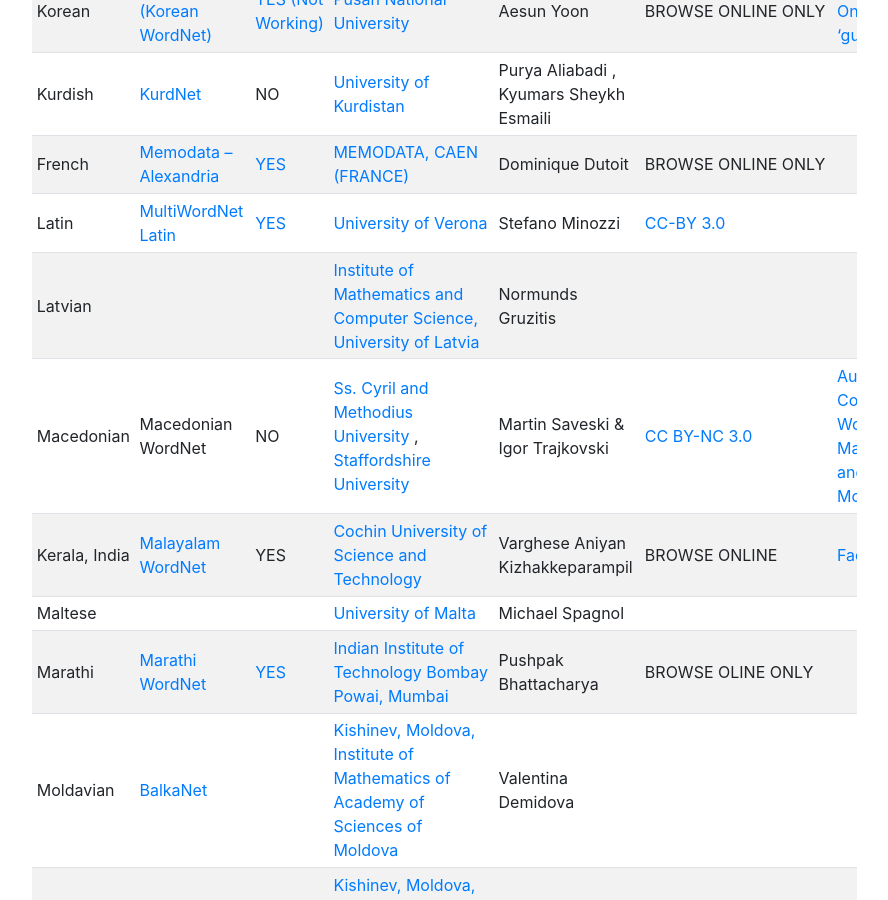
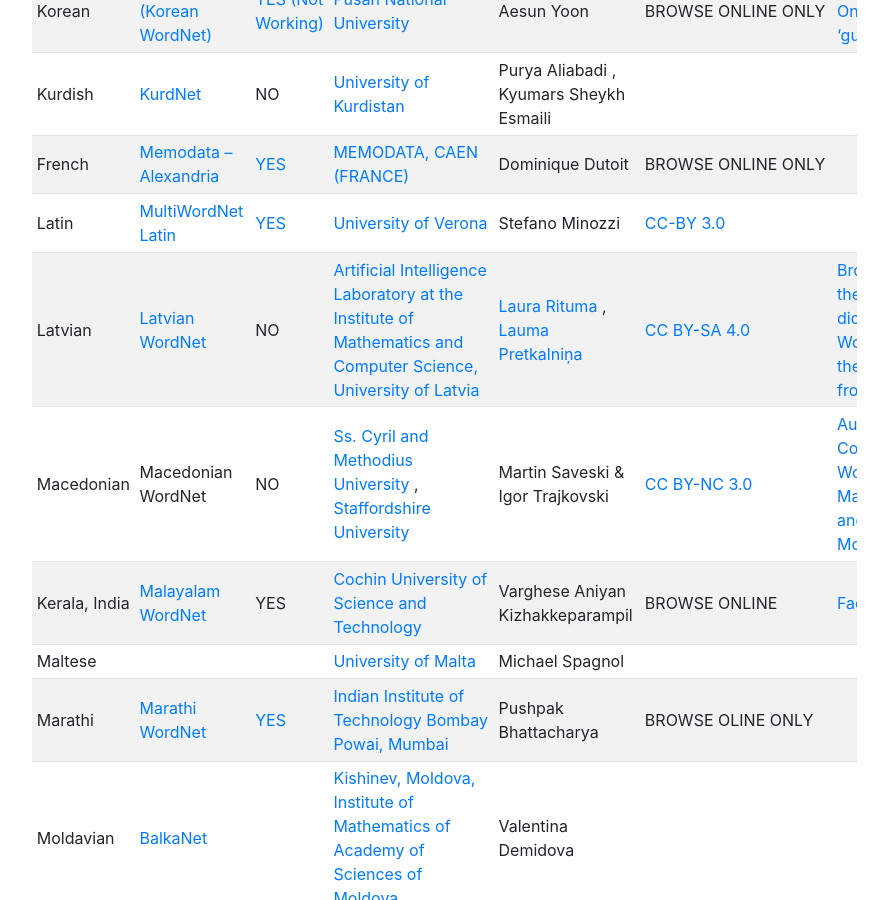
Before and after one commit to globalwordnet/globalwordnet.github.io, a Jekyll site: the page built from resources/wordnets-in-the-world.md, in a window 1280 px wide and 900 px high, scrolled down 5146 px. Shown: the whole window, without its empty margins (338-1226 px from the left). Built offline with Jekyll 4.4.1, drawn with Linux system fonts in a browser that asks for light colours; nearby versions of some CDN libraries.

Commit message:
Updating info about Latvian WordNet

```diff
--- a/_data/wordnets.yaml
+++ b/_data/wordnets.yaml
@@ -988,25 +988,29 @@
   - - MultiWordNet Latin
     - http://multiwordnet.fbk.eu/english/home.php
 - contact:
-  - - Normunds Gruzitis
-    - ''
-  developer:
-  - - Institute of Mathematics and Computer Science, University of Latvia
-    - http://www.lumii.lv/Pages/computer.htm
+  - - Laura Rituma
+    - laura@ailab.lv
+  - - Lauma Pretkalniņa
+    - lauma@ailab.lv
+  developer:
+  - - Artificial Intelligence Laboratory at the Institute of Mathematics and Computer Science, University of Latvia
+    - https://ailab.lv/en/
   language:
   - Latvian
   license:
-  - - ''
-    - ''
-  online:
-  - - ''
-    - ''
-  other:
-  - - ''
-    - ''
-  title:
-  - - ''
-    - ''
+  - - CC BY-SA 4.0
+    - http://creativecommons.org/licenses/by-sa/4.0/
+  online:
+  - - 'NO'
+    - ''
+  other:
+  - - Browse Tēzaurs.lv - the largest Latvian dictionary and WordNet
+    - https://tezaurs.lv/
+  - - Download the latest release from CLARIN-LV
+    - http://hdl.handle.net/20.500.12574/137
+  title:
+  - - Latvian WordNet
+    - https://wordnet.ailab.lv/
 - contact:
   - - Martin Saveski & Igor Trajkovski
     - ''
```
